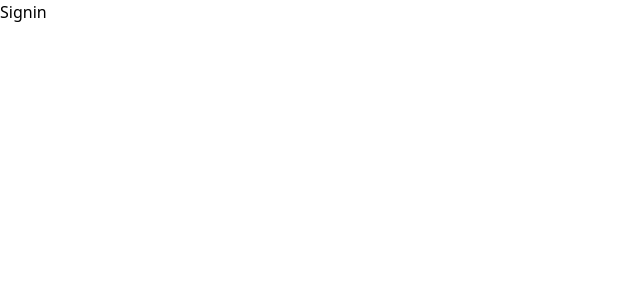
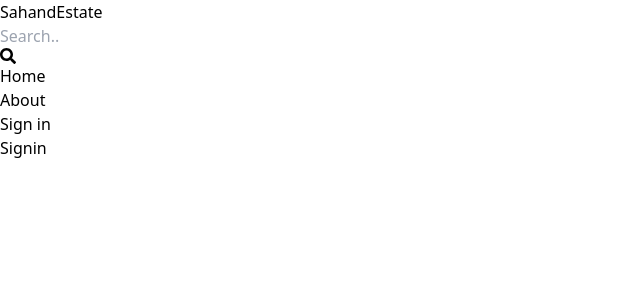
Before and after one commit to bhukan95/Real-Estate, a React (Vite) app in the folder client/: page /sign-in in a window 1280 px wide. Shown: the top 300 px of the page, without its empty margins (0-640 px from the left). Built offline with nearby package versions, Linux system fonts and the light colour scheme.

Commit message:
create header component

```diff
--- a/client/package.json
+++ b/client/package.json
@@ -13,6 +13,7 @@
     "git": "^0.1.5",
     "react": "^18.2.0",
     "react-dom": "^18.2.0",
+    "react-icons": "^5.2.1",
     "react-router-dom": "^6.23.1"
   },
   "devDependencies": {
--- a/client/src/App.jsx
+++ b/client/src/App.jsx
@@ -4,9 +4,11 @@
 import Signup from './pages/Signup';
 import Profile from './pages/Profile';
 import About from './pages/About';
+import Header from './components/Header';
 
 export default function App() {
   return <BrowserRouter>
+  <Header />
   <Routes>
     <Route path="/" element={<Home />} />
     <Route path='/sign-in' element={<Signin />} />
--- /dev/null
+++ b/client/src/components/Header.jsx
@@ -0,0 +1,42 @@
+import {FaSearch} from 'react-icons/fa'
+import {Link} from 'react-router-dom';
+export default function Header() {
+  return (
+    <header className='bg-slate-200 shadow-md'>
+        <div className='flex justify-between items-center max-w-6xl mx-auto p-3'>
+            <Link to='/'>
+
+
+        <h1 className='font-bold text-sm sm:text-xl flex flex-wrap'>
+        <span className='text-slate-500'>Sahand</span>
+        <span className='text-slate-700'>Estate</span>
+      </h1>
+      </Link>
+      <form className='bg-slate-100 p-3 rounded-lg flex items-center'>
+        <input type='text' placeholder='Search..' className='bg-transparent focus:outline-none w-24 sm:w-64'></input>
+        <FaSearch className='text-slate-600'></FaSearch>
+      </form>
+<ul className='flex gap-4'>
+    <Link to='/'>
+    <li className='hidden sm:inline text-slate-700 hover:underline'>
+       Home
+    </li>
+    </Link>
+    <Link to='/about'>
+
+    <li className=' text-slate-700 hover:underline'>
+        About
+    </li>
+    </Link>
+    <Link to='/sign-in'>
+
+    <li className=' text-slate-700 hover:underline'>
+        Sign in
+    </li>
+    </Link>
+</ul>
+        </div>
+
+    </header>
+  )
+}
--- /dev/null
+++ b/package.json
@@ -0,0 +1,5 @@
+{
+  "dependencies": {
+    "react-icons": "^5.2.1"
+  }
+}
```
Also changed, not shown: 2 other files (tests, documents, lock files or other folders).
